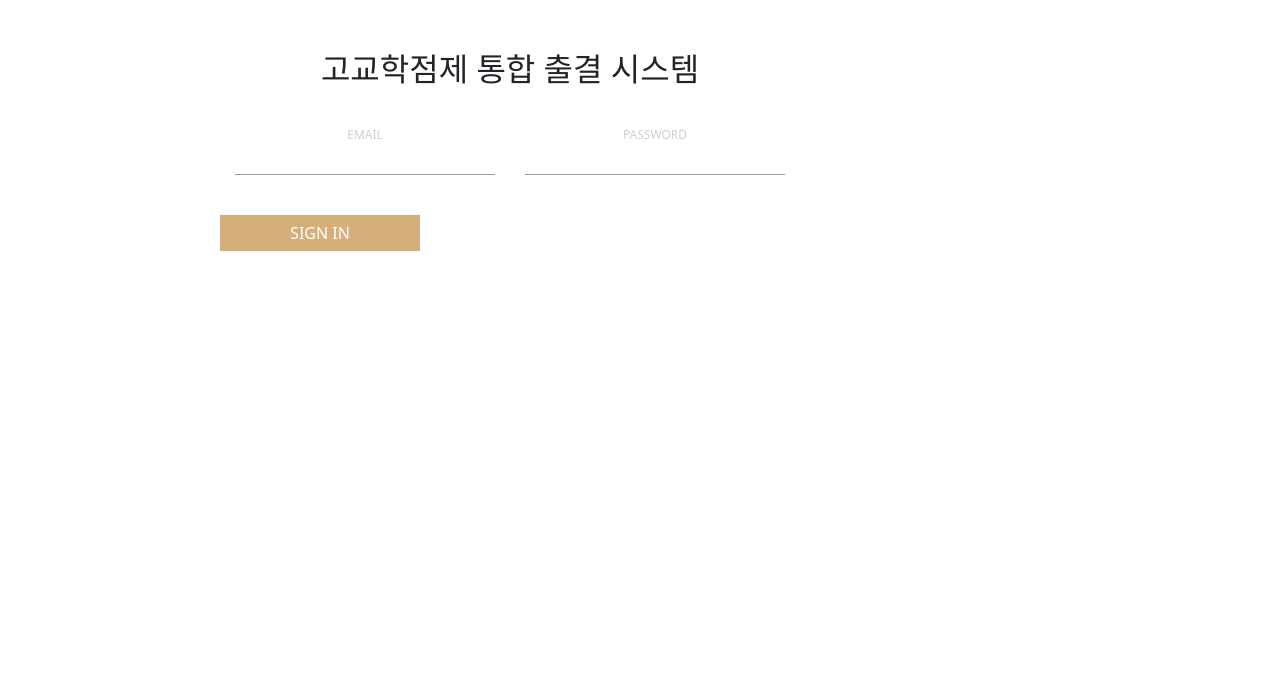
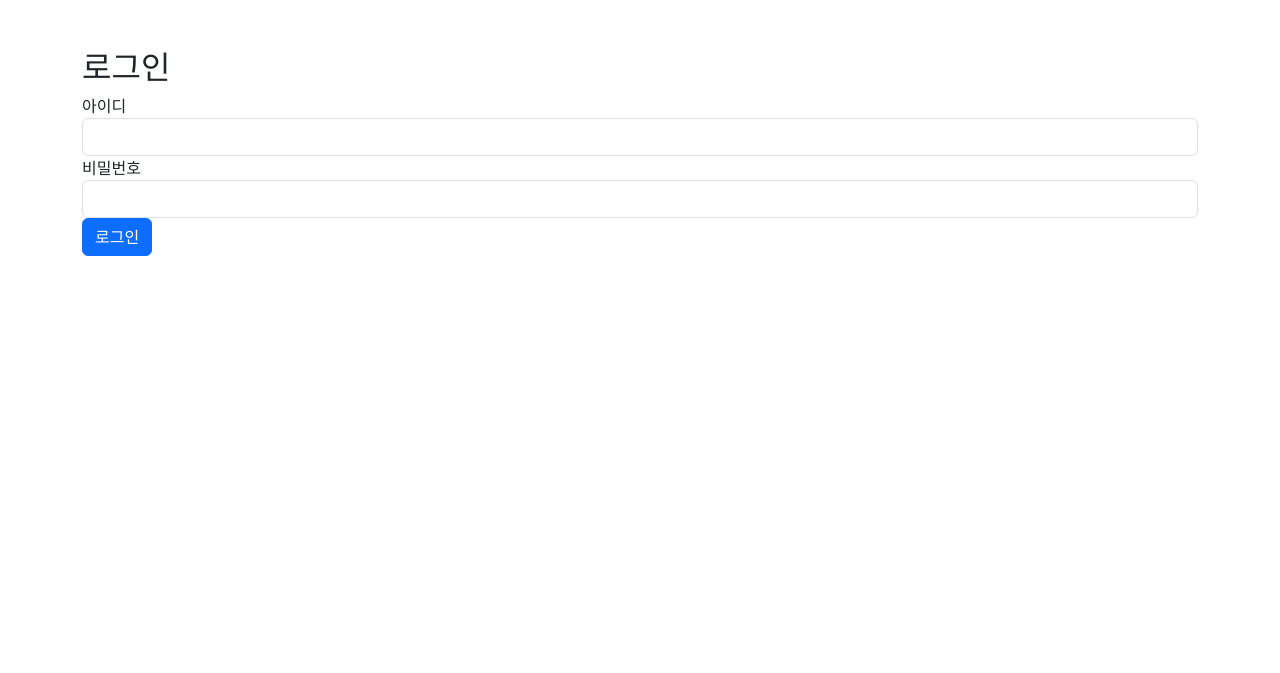
Before and after one commit to tatatommy6/check_service, a Flask app: page /login in a window 1280 px wide. Shown: the top 673 px of the page. Run offline with Flask 3, Linux system fonts and the light colour scheme.

Commit message:
Changes to be committed: 로그인 기능 틀 잡기 	new file:   db_manager.py 	modified:   main.py 	new file:   readme.md 	modified:   static/style.css 	modified:   templates/index.html 	modified:   templates/login.html

```diff
--- a/main.py
+++ b/main.py
@@ -8,23 +8,19 @@ conn = sqlite3.connect('user.db', check_same_thread=False)
 cursor = conn.cursor()
 flask.secret_key = 'LN$oaYB9-5KBT7G'
 
-#SQLite 데이터베이스 초기화
-def init_db():
-    cursor.execute('''
-        CREATE TABLE IF NOT EXISTS users (
-            "number"	INTEGER,
-        );
-    ''')
-    conn.commit()
-    conn.close()
-
 @app.route('/')
 def index():
     return render_template('index.html')
 
-@app.route('/login')
+@app.route('/login', methods=['GET','POST'])
 def login():
-    return render_template('login.html')
+    if request.method == 'POST':
+        number = int(request.form['number'])
+        password = request.form['password']
+        print(number, password)
+        return redirect("/")
+    else:
+        return render_template('login.html')
 
 if __name__ == '__main__':
     #init_db()
--- a/static/style.css
+++ /dev/null
@@ -1,233 +0,0 @@
-*, *:before, *:after {
-    box-sizing: border-box;
-    margin: 0;
-    padding: 0;
-  }
-
-  .container {
-    width: 100%; /* 부모 요소의 너비를 설정 */
-  }
-
-  body {
-    font-family: 'Open Sans', Helvetica, Arial, sans-serif;
-    background: #ededed;
-  }
-  input, button {
-    border: none;
-    outline: none;
-    background: none;
-    font-family: 'Open Sans', Helvetica, Arial, sans-serif;
-  }
-  .tip {
-    font-size: 20px;
-    margin: 40px auto 50px;
-    text-align: center;
-  }
-  .cont {
-    overflow: hidden;
-    position: relative;
-    width: 900px;
-    height: 550px;
-    margin: 0 auto 100px;
-    background: #fff;
-  }
-  .form {
-    position: relative;
-    width: 640px;
-    height: 100%;
-    transition: transform 1.2s ease-in-out;
-    padding: 50px 30px 0;
-  }
-  .cont.s--signup {
-    transform: translate3d(-640px, 0, 0);
-  }
-  button {
-    display: block;
-    margin: 0 auto;
-    width: 260px;
-    height: 36px;
-    border-radius: 30px;
-    color: #fff;
-    font-size: 15px;
-    cursor: pointer;
-  }
-  .img {
-    overflow: hidden;
-    z-index: 2;
-    position: absolute;
-    left: 0;
-    top: 0;
-    width: 260px;
-    height: 100%;
-    padding-top: 360px;
-  }
-  .img:before {
-    content: '';
-    position: absolute;
-    right: 0;
-    top: 0;
-    width: 900px;
-    height: 100%;
-    background-image: url('https://s3-us-west-2.amazonaws.com/s.cdpn.io/142996/sections-3.jpg');
-    background-size: cover;
-    transition: transform 1.2s ease-in-out;
-  }
-  .img:after {
-    content: '';
-    position: absolute;
-    left: 0;
-    top: 0;
-    width: 100%;
-    height: 100%;
-    background: rgba(0, 0, 0, 0.6);
-  }
-  .cont.s--signup .img:before {
-    transform: translate3d(640px, 0, 0);
-  }
-  .img__text {
-    z-index: 2;
-    position: absolute;
-    left: 0;
-    top: 50px;
-    width: 100%;
-    padding: 0 20px;
-    text-align: center;
-    color: #fff;
-    transition: transform 1.2s ease-in-out;
-  }
-  .img__text h2 {
-    margin-bottom: 10px;
-    font-weight: normal;
-  }
-  .img__text p {
-    font-size: 14px;
-    line-height: 1.5;
-  }
-  .cont.s--signup .img__text.m--up {
-    transform: translateX(520px);
-  }
-  .img__text.m--in {
-    transform: translateX(-520px);
-  }
-  .cont.s--signup .img__text.m--in {
-    transform: translateX(0);
-  }
-  .img__btn {
-    overflow: hidden;
-    z-index: 2;
-    position: relative;
-    width: 100px;
-    height: 36px;
-    margin: 0 auto;
-    background: transparent;
-    color: #fff;
-    text-transform: uppercase;
-    font-size: 15px;
-    cursor: pointer;
-  }
-  .img__btn:after {
-    content: '';
-    z-index: 2;
-    position: absolute;
-    left: 0;
-    top: 0;
-    width: 100%;
-    height: 100%;
-    border: 2px solid #fff;
-    border-radius: 30px;
-  }
-  .img__btn span {
-    position: absolute;
-    left: 0;
-    top: 0;
-    display: flex;
-    justify-content: center;
-    align-items: center;
-    width: 100%;
-    height: 100%;
-    transition: transform 1.2s;
-  }
-  .img__btn span.m--in {
-    transform: translateY(-72px);
-  }
-  .cont.s--signup .img__btn span.m--in {
-    transform: translateY(0);
-  }
-  .cont.s--signup .img__btn span.m--up {
-    transform: translateY(72px);
-  }
-  h2 {
-    width: 100%;
-    font-size: 26px;
-    text-align: center;
-  }
-  label {
-    display: block;
-    width: 260px;
-    margin: 25px auto 0;
-    text-align: center;
-  }
-  label span {
-    font-size: 12px;
-    color: #cfcfcf;
-    text-transform: uppercase;
-  }
-  input {
-    display: block;
-    width: 100%;
-    margin-top: 5px;
-    padding-bottom: 5px;
-    font-size: 16px;
-    border-bottom: 1px solid rgba(0, 0, 0, 0.4);
-    text-align: center;
-  }
-  .forgot-pass {
-    margin-top: 15px;
-    text-align: center;
-    font-size: 12px;
-    color: #cfcfcf;
-  }
-  .submit {
-    display: block; /* 기본적으로 버튼은 inline-block이므로 block으로 변경 */
-    width: 200px; /* 원하는 버튼 크기 설정 (선택 사항) */
-    margin: 0 auto; /* 가로 중앙 정렬 */
-    margin-top: 40px;
-    margin-bottom: 20px;
-    display: inline-block; /* `text-align: center;`가 적용되도록 함 */
-    background: #d4af7a;
-    text-transform: uppercase;
-  }
-  .fb-btn {
-    border: 2px solid #d3dae9;
-    color: #8fa1c7;
-  }
-  .fb-btn span {
-    font-weight: bold;
-    color: #455a81;
-  }
-  .sign-in {
-    transition-timing-function: ease-out;
-  }
-  .cont.s--signup .sign-in {
-    transition-timing-function: ease-in-out;
-    transition-duration: 1.2s;
-    transform: translate3d(640px, 0, 0);
-  }
-  .sign-up {
-    transform: translate3d(-900px, 0, 0);
-  }
-  .cont.s--signup .sign-up {
-    transform: translate3d(0, 0, 0);
-  }
-
-  .link-footer {
-    position: absolute;
-    left: 50%;
-    bottom: 0;
-    transform: translateX(-50%);
-  }
-
-
-.form-group{
-    display: flex;
-}
--- a/templates/index.html
+++ b/templates/index.html
@@ -1,9 +1,9 @@
-a<!doctype html>
+<!doctype html>
 <html lang="ko">
   <head>
     <meta charset="utf-8">
     <meta name="viewport" content="width=device-width, initial-scale=1">
-    <title>Bootstrap demo</title>
+    <title>EduTrack</title>
     <link href="https://cdn.jsdelivr.net/npm/bootstrap@5.3.3/dist/css/bootstrap.min.css" rel="stylesheet" integrity="sha384-QWTKZyjpPEjISv5WaRU9OFeRpok6YctnYmDr5pNlyT2bRjXh0JMhjY6hW+ALEwIH" crossorigin="anonymous">
   </head>
   <body>
--- a/templates/login.html
+++ b/templates/login.html
@@ -1,36 +1,26 @@
 <!doctype html>
 <html lang="ko">
   <head>
-    <link rel="stylesheet" href="static/style.css" />
     <meta charset="utf-8">
     <meta name="viewport" content="width=device-width, initial-scale=1">
-    <title>EduTrack demo</title>
+    <title>Bootstrap demo</title>
     <link href="https://cdn.jsdelivr.net/npm/bootstrap@5.3.3/dist/css/bootstrap.min.css" rel="stylesheet" integrity="sha384-QWTKZyjpPEjISv5WaRU9OFeRpok6YctnYmDr5pNlyT2bRjXh0JMhjY6hW+ALEwIH" crossorigin="anonymous">
   </head>
   <body>
-<div class="cont">
-  <div class="form sign-in">
-    <h2>고교학점제 통합 출결 시스템</h2>
-
-    <div class="form-group">
-      <label>
-        <span>Email</span>
-        <input type="email" />
-      </label>
-      <label>
-        <span>Password</span>
-        <input type="password" />
-      </label>
-    </div>
-
-    <button type="button" class="submit">Sign In</button>
-  </div>
-</div>
-
-<a href="https://dribbble.com/shots/3306190-Login-Registration-form" target="_blank" class="icon-link">
-</a>
-</a>
+    <div class="container mt-5">
+        <h2>로그인</h2>
+        <form id="login-form" action="/login" method="POST">
+          <div class="form-group">
+            <label for="number">아이디</label>
+            <input type="text" class="form-control" id="number" name="number" required>
+          </div>
+          <div class="form-group">
+            <label for="password">비밀번호</label>
+            <input type="password" class="form-control" id="password" name="password" required>
+          </div>
+          <button type="submit" class="btn btn-primary">로그인</button>
+        </form>
+      </div>
     <script src="https://cdn.jsdelivr.net/npm/bootstrap@5.3.3/dist/js/bootstrap.bundle.min.js" integrity="sha384-YvpcrYf0tY3lHB60NNkmXc5s9fDVZLESaAA55NDzOxhy9GkcIdslK1eN7N6jIeHz" crossorigin="anonymous"></script>
-    <script src="main.js"></script>
   </body>
 </html>
```
Also changed, not shown: db_manager.py (added, +20 -0 lines), readme.md (added).
